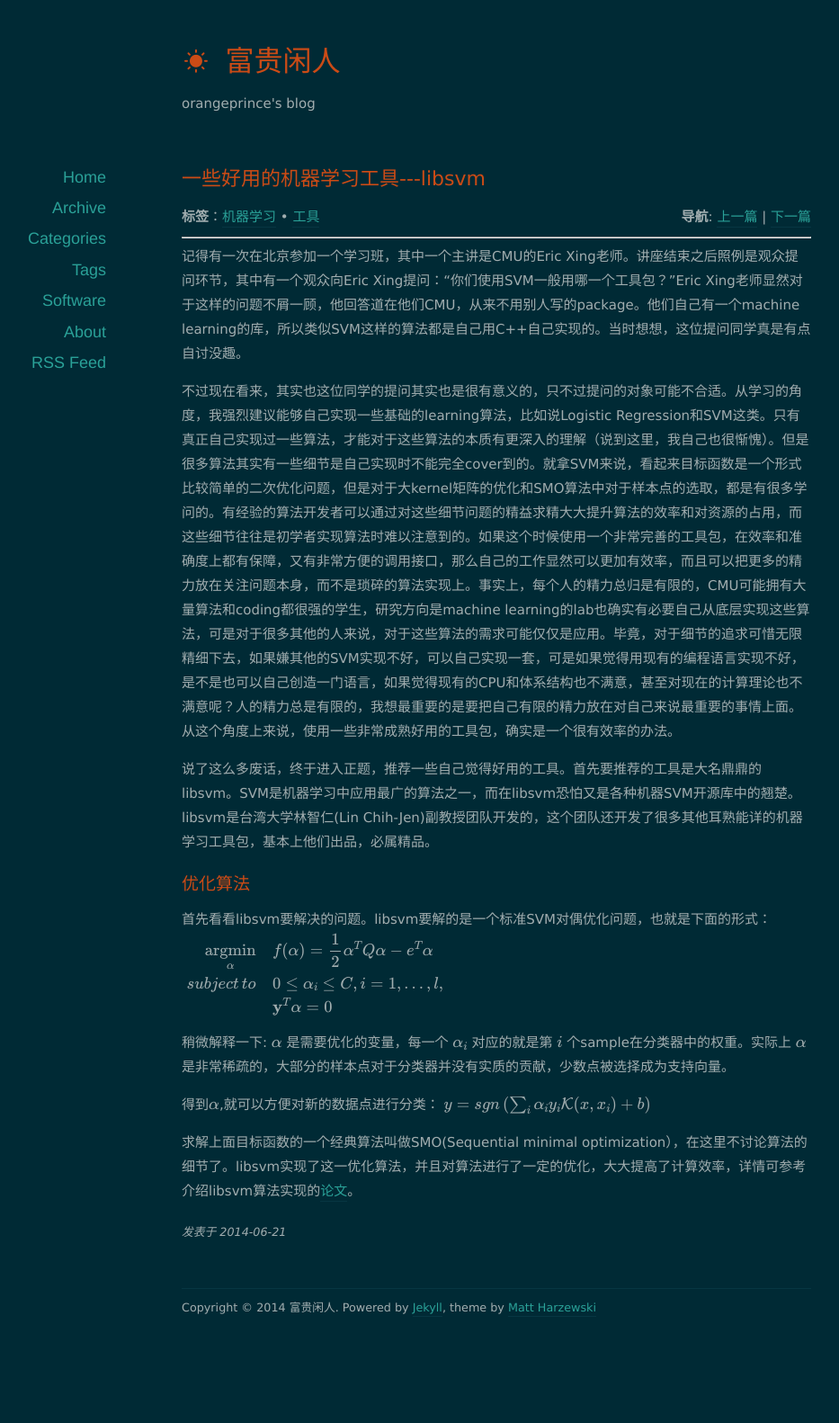
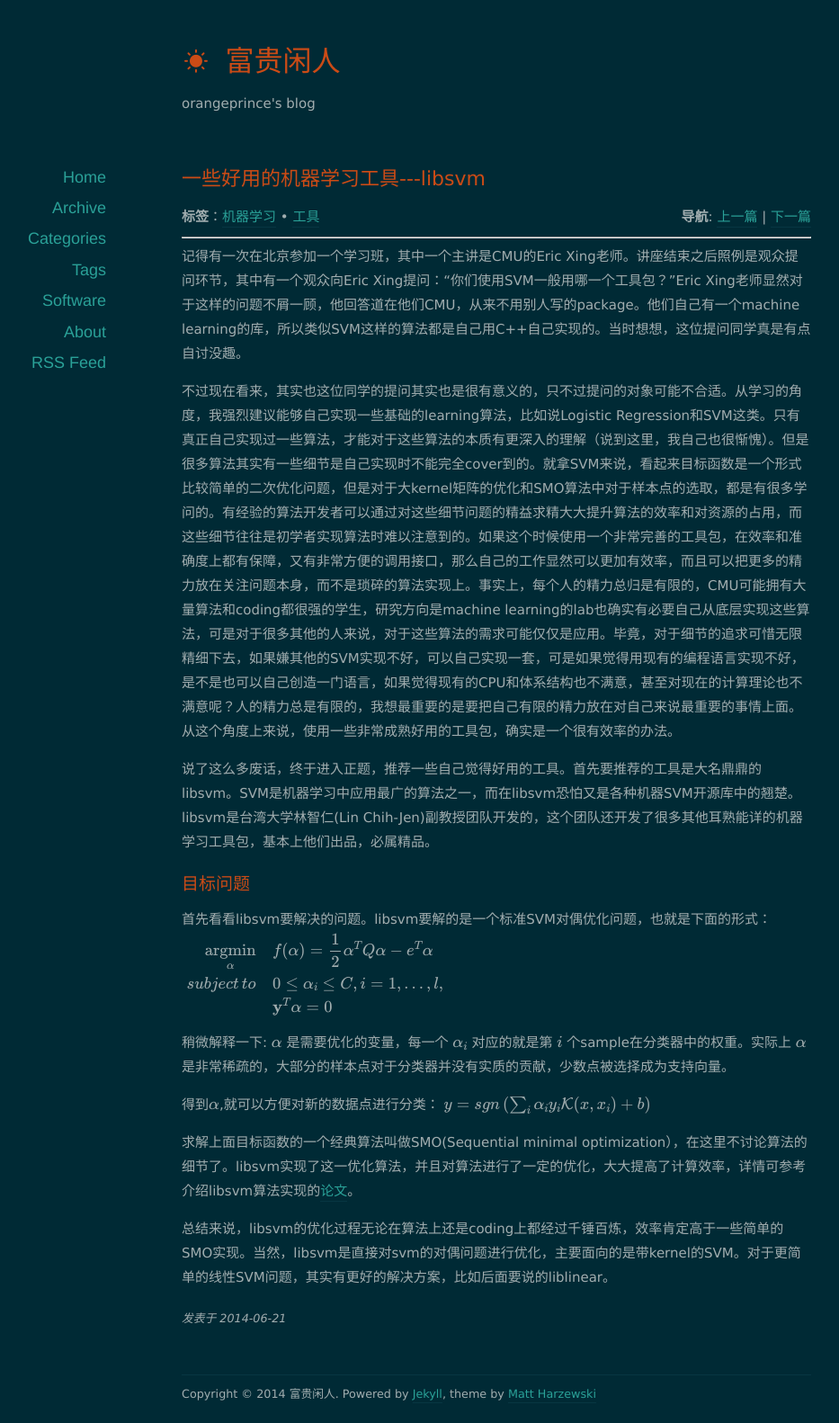
Before and after one commit to orangeprince/orangeprince.github.io, a Jekyll site: the page built from _posts/2014-06-21-libsvm.md, in a window 1280 px wide. Shown: the whole page at 90% size, without its empty margins (88-1021 px from the left). Built offline with Jekyll 4.4.1, drawn with Linux system fonts in a browser that asks for light colours; nearby versions of some CDN libraries; formulas are drawn with MathJax 3; comment, search, counter and statistics services are not loaded; before the commit the page ends 1486 px from its top, so only the background shows below that.

Commit message:
modified:   _posts/2014-06-21-libsvm.md

```diff
--- a/_posts/2014-06-21-libsvm.md
+++ b/_posts/2014-06-21-libsvm.md
@@ -11,8 +11,7 @@ tags: [机器学习,工具]
 
 说了这么多废话，终于进入正题，推荐一些自己觉得好用的工具。首先要推荐的工具是大名鼎鼎的libsvm。SVM是机器学习中应用最广的算法之一，而在libsvm恐怕又是各种机器SVM开源库中的翘楚。libsvm是台湾大学林智仁(Lin Chih-Jen)副教授团队开发的，这个团队还开发了很多其他耳熟能详的机器学习工具包，基本上他们出品，必属精品。
 
-##优化算法
-
+##目标问题
 
 首先看看libsvm要解决的问题。libsvm要解的是一个标准SVM对偶优化问题，也就是下面的形式：
 $$
@@ -33,3 +32,5 @@ y = sgn \left( \sum_{i} \alpha_i y_i \mathcal{K}(x, x_i) + b \right)
 $$
 
 求解上面目标函数的一个经典算法叫做SMO(Sequential minimal optimization），在这里不讨论算法的细节了。libsvm实现了这一优化算法，并且对算法进行了一定的优化，大大提高了计算效率，详情可参考介绍libsvm算法实现的[论文](http://www.csie.ntu.edu.tw/~cjlin/papers/quadworkset.pdf)。
+
+总结来说，libsvm的优化过程无论在算法上还是coding上都经过千锤百炼，效率肯定高于一些简单的SMO实现。当然，libsvm是直接对svm的对偶问题进行优化，主要面向的是带kernel的SVM。对于更简单的线性SVM问题，其实有更好的解决方案，比如后面要说的liblinear。
```
